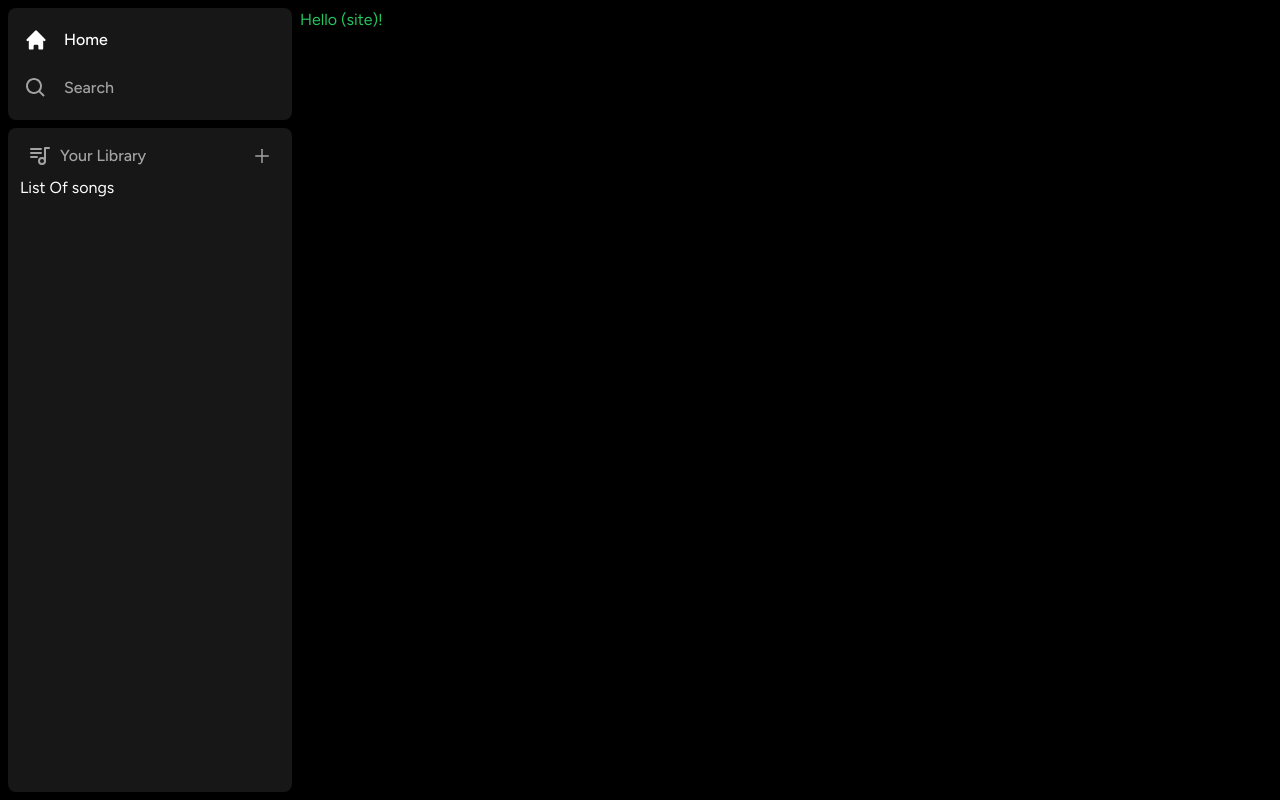
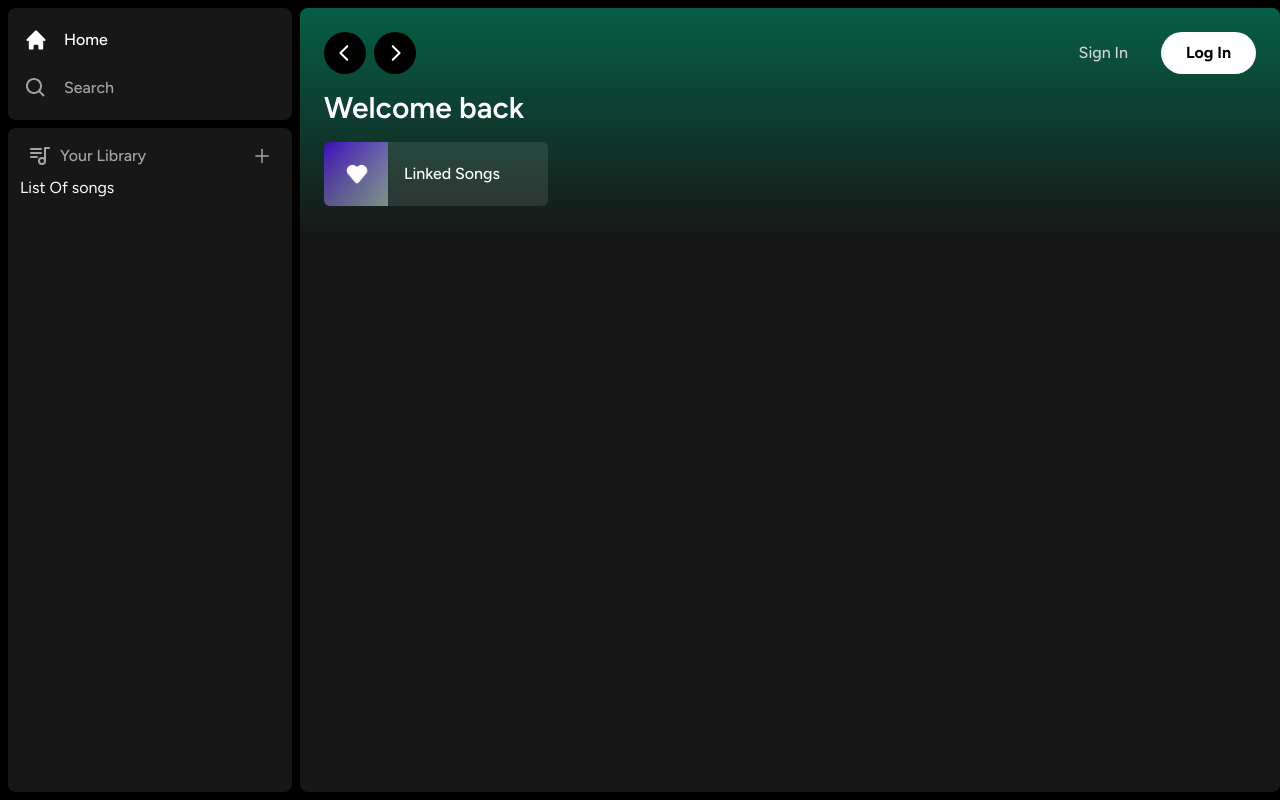
Before and after one commit to Ganesh-mBit/MixMelo-App, a Next.js app: page / in a window 1280 px wide. Built offline with nearby package versions, Linux system fonts and the light colour scheme.

Commit message:
Header part completed.

```diff
--- a/app/(site)/page.tsx
+++ b/app/(site)/page.tsx
@@ -1,8 +1,17 @@
+import Header from "@/components/Header";
+import ListItems from "@/components/ListItems";
 
 export default function Home() {
   return (
-    <div className="text-green-500">
-      Hello (site)!
+    <div className="bg-neutral-900 h-full w-full rounded-lg overflow-hidden overflow-y-auto">
+      <Header>
+        <div className="mb-2">
+          <h1 className="text-white font-semibold text-3xl">Welcome back</h1>
+          <div className="grid grid-cols-1 sm:grid-cols-2 xl:grid-cols-4 2xl:grid-cols-4 gap-3 mt-4">
+            <ListItems image="/images/liked.png" name="Linked Songs" href="" />
+          </div>
+        </div>
+      </Header>
     </div>
   )
 }
--- /dev/null
+++ b/components/Button.tsx
@@ -0,0 +1,22 @@
+import React, { ButtonHTMLAttributes, forwardRef } from 'react';
+import { twMerge } from 'tailwind-merge';
+
+interface ButtonProps extends ButtonHTMLAttributes<HTMLButtonElement> { }
+
+const Button = forwardRef<HTMLButtonElement, ButtonProps>(({
+  className,
+  children,
+  disabled,
+  type = 'button',
+  ...props
+}, ref) => {
+  return (
+    <button type={type} className={twMerge(`w-full rounded-full bg-green-500 border border-transparent py-2 px-4 disabled:cursor-not-allowed disabled:opacity-50 text-black font-bold hover:opacity-75 transition`, className)} disabled={disabled} ref={ref} {...props}>
+      {children}
+    </button>
+  )
+})
+
+Button.displayName = 'Button';
+
+export default Button;
--- /dev/null
+++ b/components/Header.tsx
@@ -0,0 +1,62 @@
+"use client";
+
+import React from 'react';
+import { useRouter } from 'next/navigation';
+import { twMerge } from 'tailwind-merge';
+import { RxCaretLeft, RxCaretRight } from 'react-icons/rx';
+import { HiHome } from 'react-icons/hi';
+import { BiSearch } from 'react-icons/bi';
+import Button from './Button';
+
+interface HeaderProps {
+  children: React.ReactNode
+  className?: string
+}
+
+const Header: React.FC<HeaderProps> = ({ children, className }) => {
+  const router = useRouter();
+
+  const handleLogout = () => {
+    // will handle the logout
+  }
+
+  return (
+    <div className={twMerge(`h-fit bg-gradient-to-b from-emerald-800 p-6`, className)}>
+      <div className='w-full flex justify-between items-center mb-4'>
+        <div className='hidden md:flex gap-x-2 items-center '>
+          <button onClick={() => router.back()} className='rounded-full flex bg-black justify-center items-center hover:opacity-75 transition p-1'>
+            <RxCaretLeft className='text-white' size={34} />
+          </button>
+          <button onClick={() => router.forward()} className='rounded-full flex bg-black justify-center items-center hover:opacity-75 transition p-1'>
+            <RxCaretRight className='text-white' size={34} />
+          </button>
+        </div>
+        <div className='flex md:hidden gap-x-2 items-center'>
+          <button className='rounded-full flex p-2 justify-center items-start bg-white hover:opacity-75 transition'>
+            <HiHome className='text-black' size={20} />
+          </button>
+          <button className='rounded-full flex p-2 justify-center items-start bg-white hover:opacity-75 transition'>
+            <BiSearch className='text-black' size={20} />
+          </button>
+        </div>
+        <div className='flex justify-between items-center gap-x-4'>
+          <>
+            <div>
+              <Button className='bg-transparent text-neutral-300 font-medium'>
+                Sign In
+              </Button>
+            </div>
+            <div>
+              <Button className='bg-white py-2 px-6'>
+                Log In
+              </Button>
+            </div>
+          </>
+        </div>
+      </div>
+      {children}
+    </div>
+  )
+}
+
+export default Header;
--- /dev/null
+++ b/components/ListItems.tsx
@@ -0,0 +1,34 @@
+"use client";
+import Image from 'next/image';
+import { useRouter } from 'next/navigation';
+import { FaPlay } from 'react-icons/fa';
+import React from 'react';
+
+interface ListItemProps {
+  name: string
+  image: string
+  href: string
+}
+
+const ListItems: React.FC<ListItemProps> = ({ name, image, href }) => {
+  const router = useRouter();
+
+  const handleNaviagte = () => {
+    // Check For Authentication Before Push
+    router.push(href);
+  }
+
+  return (
+    <button onClick={handleNaviagte} className="relative group flex items-center rounded-md overflow-hidden gap-x-4 bg-neutral-100/10 hover:bg-neutral-100/20 transition pr-4">
+      <div className='min-w-[64px] min-h-[64px] relative'>
+        <Image className='object-cover' fill src={image} alt='liked' />
+      </div>
+      <p className="font-medium truncate py-5">{name}</p>
+      <div className="absolute transition opacity-0 rounded-full flex justify-center items-center p-3 bg-green-500 drop-shadow-md right-5 group-hover:opacity-100 scale-110">
+        <FaPlay className='text-black' />
+      </div>
+    </button>
+  )
+}
+
+export default ListItems;
```
Also changed, not shown: public/images/liked.png (added).
